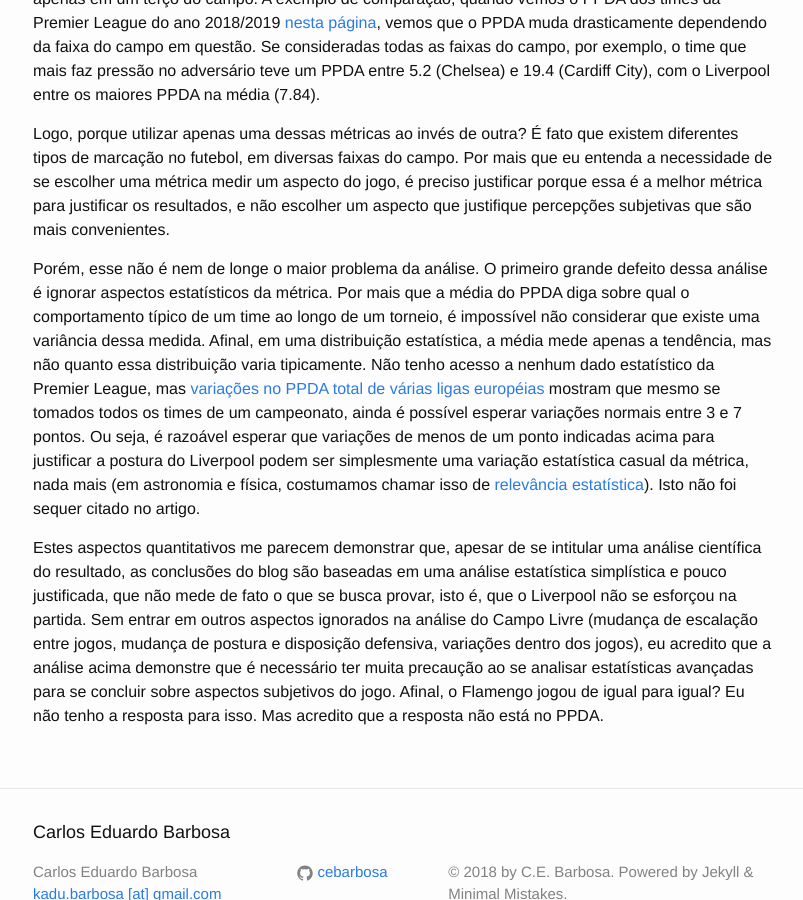
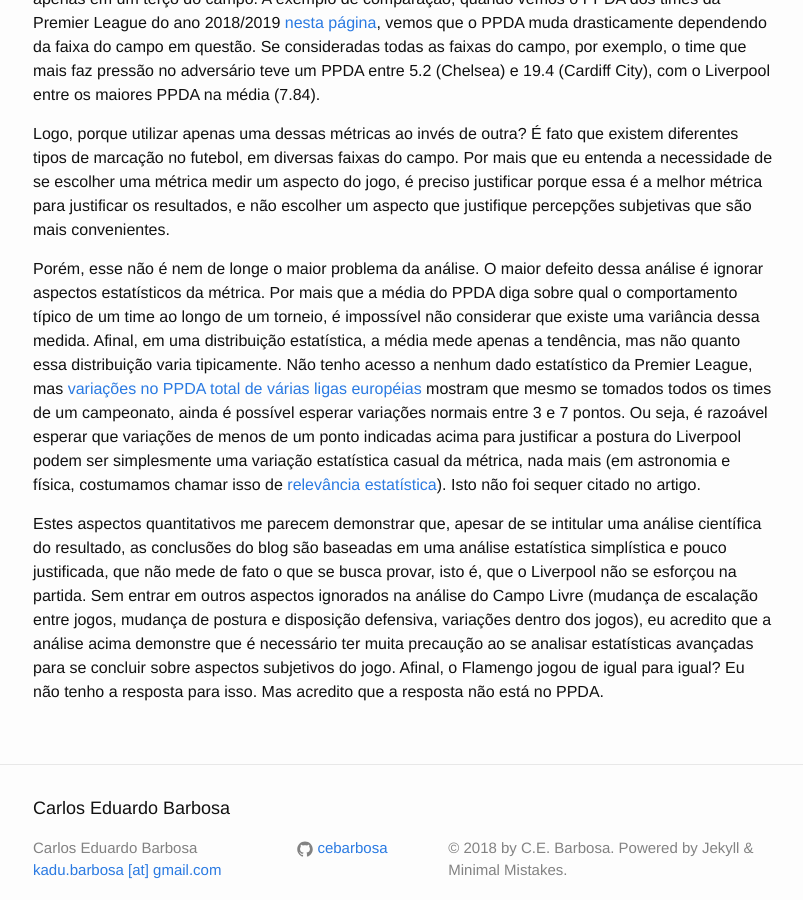
Before and after one commit to cebarbosa/cebarbosa.github.io, a Jekyll site: the page built from _posts/2019-12-27-analise-de-estatisticas-avancadas-requerem-cuidado-nas-interpretacoes.markdown, in a window 1280 px wide and 900 px high, scrolled down 1237 px. Shown: the whole window, without its empty margins (237-1040 px from the left). Built offline with Jekyll 4.4.1, drawn with Linux system fonts in a browser that asks for light colours; formulas are drawn with MathJax 3.

Commit message:
Corrected typo.

```diff
--- a/_posts/2019-12-27-analise-de-estatisticas-avancadas-requerem-cuidado-nas-interpretacoes.markdown
+++ b/_posts/2019-12-27-analise-de-estatisticas-avancadas-requerem-cuidado-nas-interpretacoes.markdown
@@ -21,6 +21,6 @@ Segundo os resultados do Campo Livre, o Liverpool teve um PPDA de 2.5 contra o F
 
 Logo, porque utilizar apenas uma dessas métricas ao invés de outra? É fato que existem diferentes tipos de marcação no futebol, em diversas faixas do campo. Por mais que eu entenda a necessidade de se escolher uma métrica medir um aspecto do jogo, é preciso justificar porque essa é a melhor métrica para justificar os resultados, e não escolher um aspecto que justifique percepções subjetivas que são mais convenientes.
 
-Porém, esse não é nem de longe o maior problema da análise. O primeiro grande defeito dessa análise é ignorar aspectos estatísticos da métrica. Por mais que a média do PPDA diga sobre qual o comportamento típico de um time ao longo de um torneio, é impossível não considerar que existe uma variância dessa medida. Afinal, em uma distribuição estatística, a média mede apenas a tendência, mas não quanto essa distribuição varia tipicamente. Não tenho acesso a nenhum dado estatístico da Premier League, mas [variações no PPDA total de várias ligas européias](https://medium.com/calcio-datato/measuring-the-intensity-of-pressing-2763bac927c2) mostram que mesmo se tomados todos os times de um campeonato, ainda é possível esperar variações normais entre 3 e 7 pontos. Ou seja, é razoável esperar que variações de menos de um ponto indicadas acima para justificar a postura do Liverpool podem ser simplesmente uma variação estatística casual da métrica, nada mais (em astronomia e física, costumamos chamar isso de [relevância estatística](https://en.wikipedia.org/wiki/Statistical_significance)). Isto não foi sequer citado no artigo.
+Porém, esse não é nem de longe o maior problema da análise. O maior defeito dessa análise é ignorar aspectos estatísticos da métrica. Por mais que a média do PPDA diga sobre qual o comportamento típico de um time ao longo de um torneio, é impossível não considerar que existe uma variância dessa medida. Afinal, em uma distribuição estatística, a média mede apenas a tendência, mas não quanto essa distribuição varia tipicamente. Não tenho acesso a nenhum dado estatístico da Premier League, mas [variações no PPDA total de várias ligas européias](https://medium.com/calcio-datato/measuring-the-intensity-of-pressing-2763bac927c2) mostram que mesmo se tomados todos os times de um campeonato, ainda é possível esperar variações normais entre 3 e 7 pontos. Ou seja, é razoável esperar que variações de menos de um ponto indicadas acima para justificar a postura do Liverpool podem ser simplesmente uma variação estatística casual da métrica, nada mais (em astronomia e física, costumamos chamar isso de [relevância estatística](https://en.wikipedia.org/wiki/Statistical_significance)). Isto não foi sequer citado no artigo.
 
 Estes aspectos quantitativos me parecem demonstrar que, apesar de se intitular uma análise científica do resultado, as conclusões do blog são baseadas em uma análise estatística simplística e pouco justificada, que não mede de fato o que se busca provar, isto é, que o Liverpool não se esforçou na partida. Sem entrar em outros aspectos ignorados na análise do Campo Livre (mudança de escalação entre jogos, mudança de postura e disposição defensiva, variações dentro dos jogos), eu acredito que a análise acima demonstre que é necessário ter muita precaução ao se analisar estatísticas avançadas para se concluir sobre aspectos subjetivos do jogo. Afinal, o Flamengo jogou de igual para igual? Eu não tenho a resposta para isso. Mas acredito que a resposta não está no PPDA.
```
